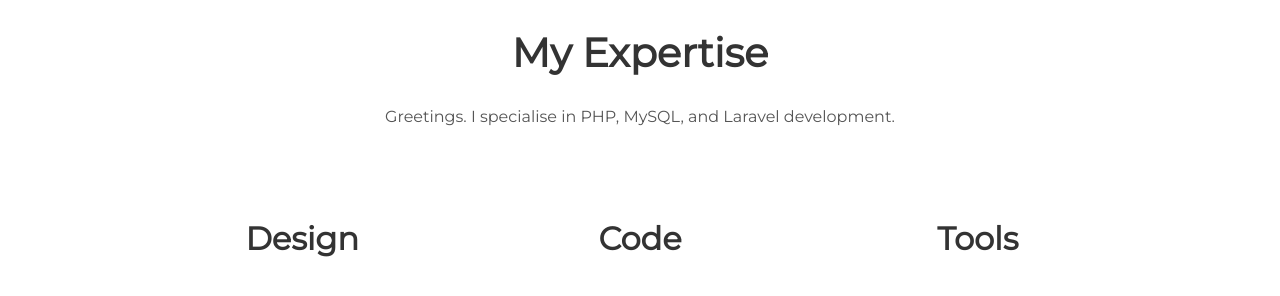
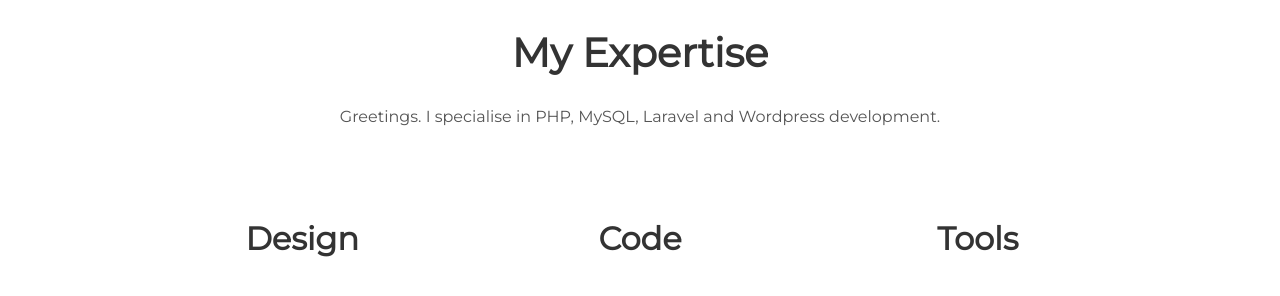
Before and after one commit to attarsinghgill/attarsinghgill.github.io, a Jekyll site: the page built from index.html, in a window 1280 px wide and 900 px high, scrolled down 799 px. Shown: the part 153-449 px from the top of the window. Built offline with Jekyll 4.4.1, drawn with Linux system fonts in a browser that asks for light colours.

Commit message:
Update _config.yml

```diff
--- a/_config.yml
+++ b/_config.yml
@@ -6,7 +6,7 @@ url: "https://attarsinghgill.github.io/" # the base hostname & protocol for your
 
 # User settings
 username: "Attar Singh"
-user_description: "Greetings. I specialise in PHP, MySQL, and Laravel development."
+user_description: "Greetings. I specialise in PHP, MySQL, Laravel and Wordpress development."
 user_title: "Web Systems Developer"
 email: "contact.attarsingh@gmail.com"
 twitter_username: "lorem_ipsum"
```
